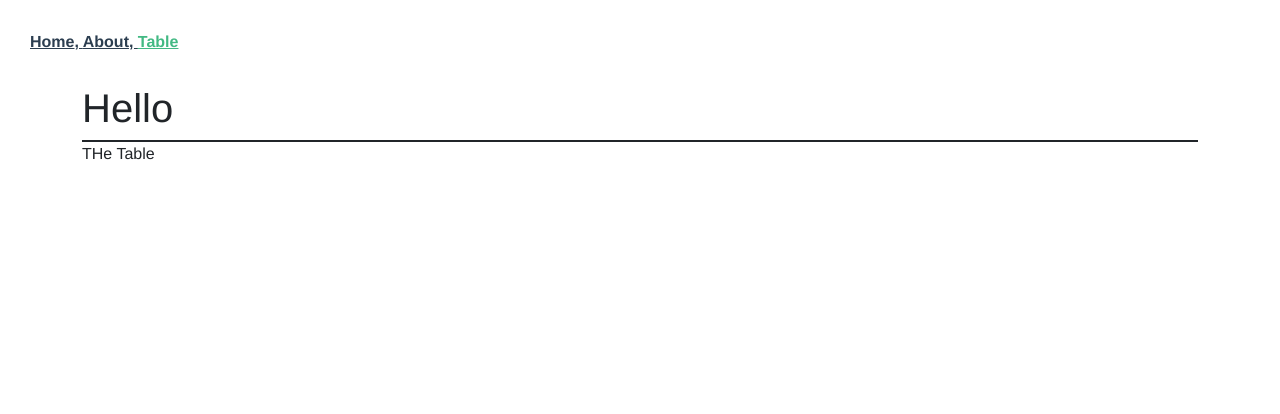
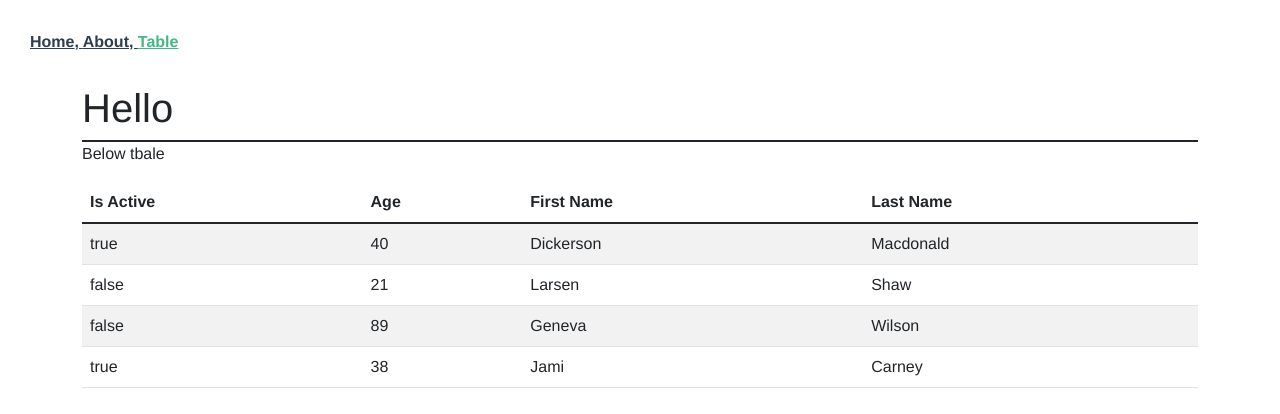
Before and after one commit to iigmir/vue-table-field-tests, a Vue app: page /table in a window 1280 px wide. Shown: the top 414 px of the page. Built offline with nearby package versions, Linux system fonts and the light colour scheme.

Commit message:
Basic table

```diff
--- a/src/views/TableView/TheTable.vue
+++ b/src/views/TableView/TheTable.vue
@@ -1,11 +1,27 @@
 <template>
     <div class="the-table">
-        <p>THe Table</p>
+        <p>Below tbale</p>
+        <b-table striped hover v-bind="{ items, fields }">
+            <!--  -->
+        </b-table>
     </div>
 </template>
 
 <script>
 export default {
     name: "TheTable",
+    data: () => ({
+        items: [
+          { isActive: true, age: 40, first_name: "Dickerson", last_name: "Macdonald" },
+          { isActive: false, age: 21, first_name: "Larsen", last_name: "Shaw" },
+          { isActive: false, age: 89, first_name: "Geneva", last_name: "Wilson" },
+          { isActive: true, age: 38, first_name: "Jami", last_name: "Carney" }
+        ]
+    }),
+    computed: {
+        fields() {
+            return [];
+        },
+    }
 }
 </script>
```
